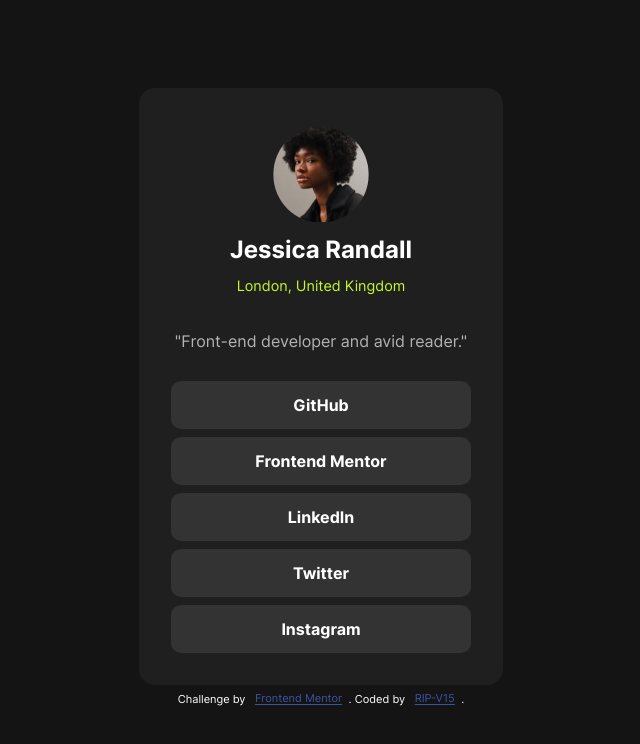
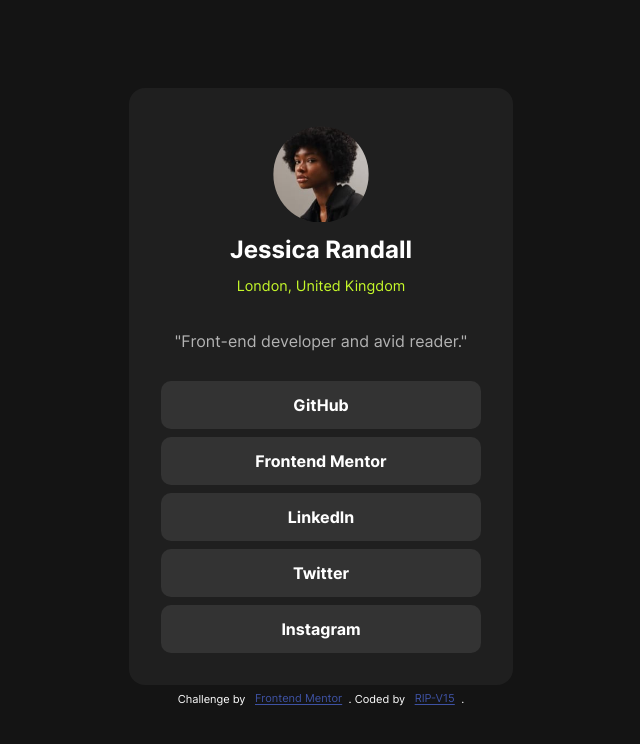
Before and after one commit to RIP-V15/frontendmentor-challenges-Social-Links, a plain HTML site: page index.html in a window 1280 px wide. Shown: the whole page, without its empty margins (319-959 px from the left). Drawn offline with Linux system fonts and the light colour scheme.

Commit message:
Update style.css

```diff
--- a/style.css
+++ b/style.css
@@ -50,7 +50,7 @@ body{
 
     border-radius: 1rem;
 
-    width: min(70%, 300px);
+    width: min(70%, 20rem);
 
 
 }
```
